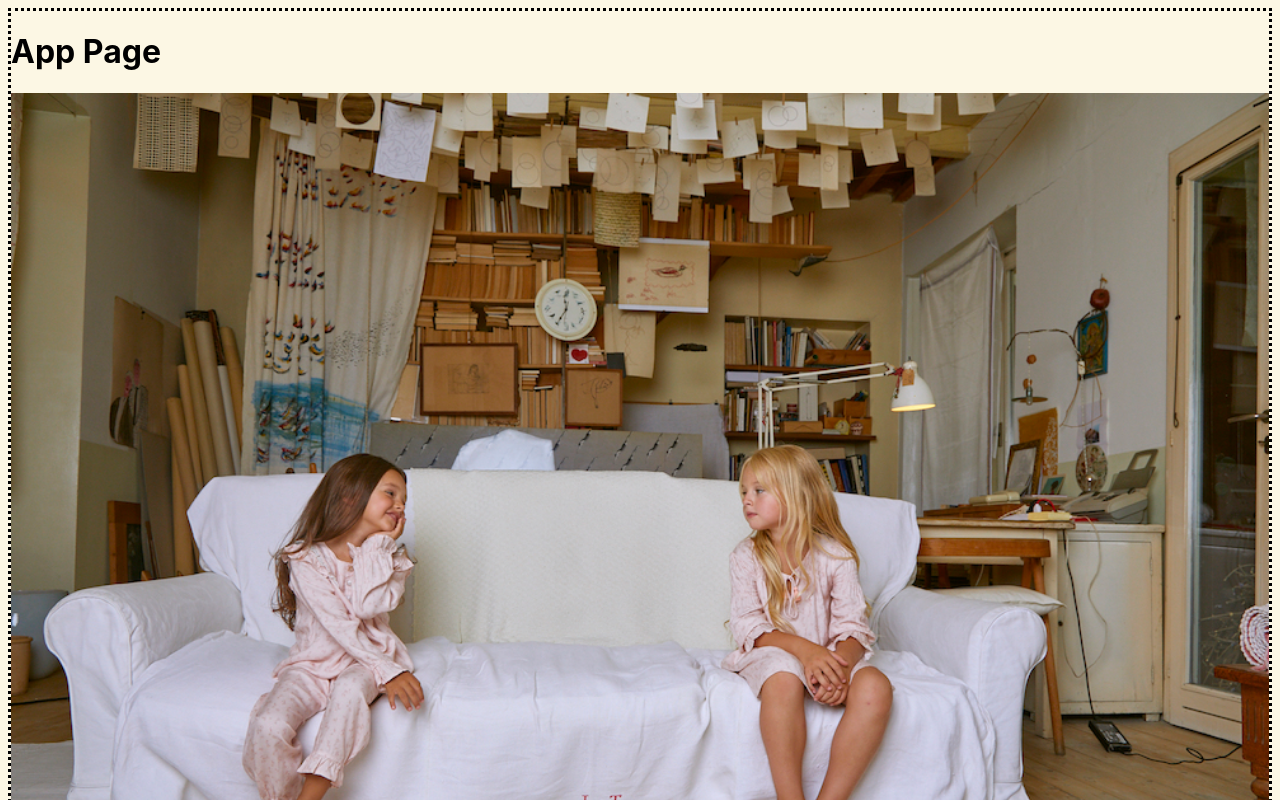
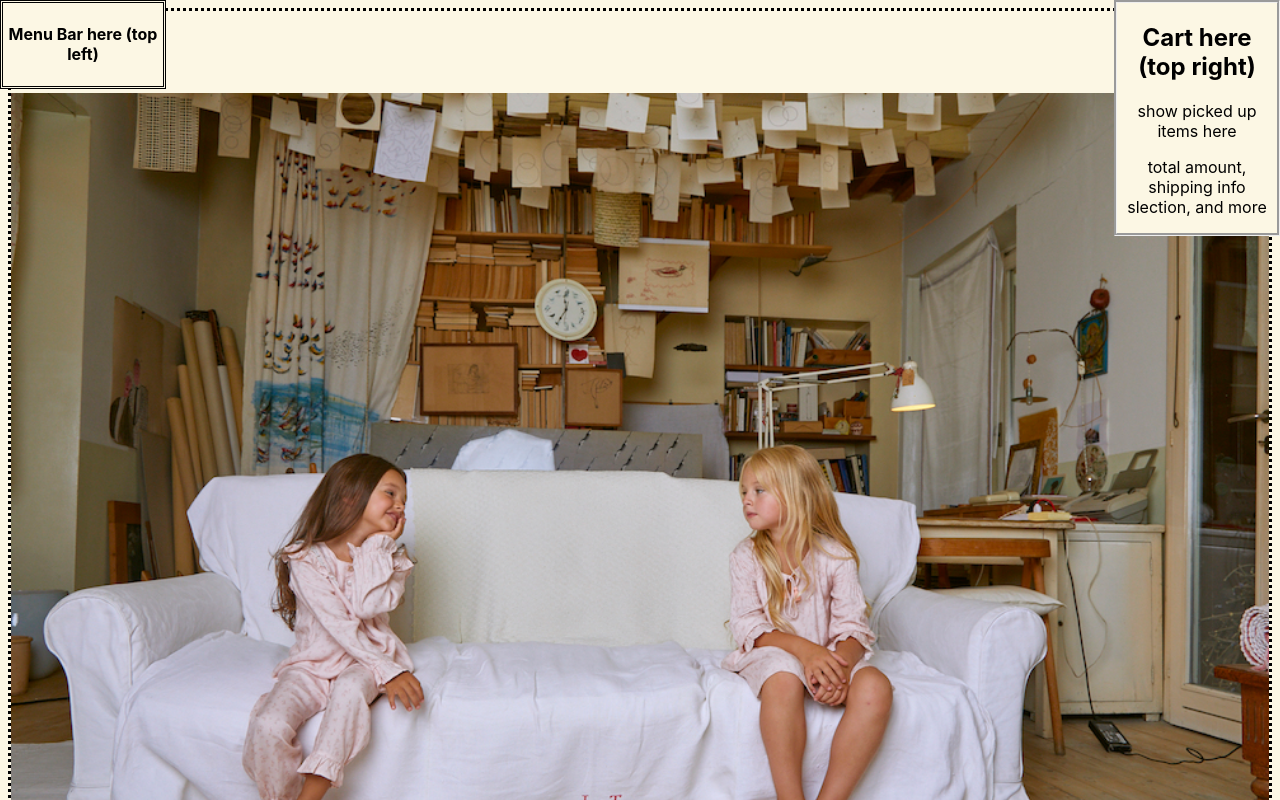
Before and after one commit to stomg7969/ecommerce-website-solo-project, a React (Create React App) app in the folder moonya-frontend/: page / in a window 1280 px wide. Shown: the top 800 px of the page. Built offline with nearby package versions, Linux system fonts and the light colour scheme.

Commit message:
Fixed positions: Menu bar on top left, Cart on top right

```diff
--- a/moonya-frontend/src/Components/NavBar.js
+++ b/moonya-frontend/src/Components/NavBar.js
@@ -8,7 +8,7 @@ class NavBar extends React.Component {
         {/* <Link to="/">
           <span> |Landing Page| </span>
         </Link> */}
-        <h2>Menu Bar here (top left)</h2>
+        <h4>Menu Bar here (top left)</h4>
       </div>
     );
   }
--- a/moonya-frontend/src/Containers/UserInputContainer.js
+++ b/moonya-frontend/src/Containers/UserInputContainer.js
@@ -20,6 +20,7 @@ class UserInputContainer extends Component {
         <Search />
         <Sort />
         <Filter />
+        {/* all passed up states must be passed on to product container to filter out */}
       </div>
     );
   }
--- a/moonya-frontend/src/index.css
+++ b/moonya-frontend/src/index.css
@@ -27,8 +27,13 @@ img {
 #menu {
   border-style: double;
   text-align: center;
-  margin: 1%;
-  margin-right: 80%;
+  background-color: #fcf7e4;
+  /* margin: 1%;
+  margin-right: 80%; */
+  position: fixed;
+  top: 0;
+  left: 0;
+  width: 10em;
 }
 /* ****************************************************** */
 /* User login, logout, signup, profile container */
@@ -42,8 +47,13 @@ img {
 #cart {
   border-style: groove;
   text-align: center;
-  margin: 1%;
-  margin-left: 80%;
+  background-color: #fcf7e4;
+  /* margin: 1%;
+  margin-left: 80%; */
+  position: fixed;
+  top: 0;
+  right: 0;
+  width: 10em;
 }
 /* ****************************************************** */
 /* Container that wraps searching, filtering, and sorting */
```
